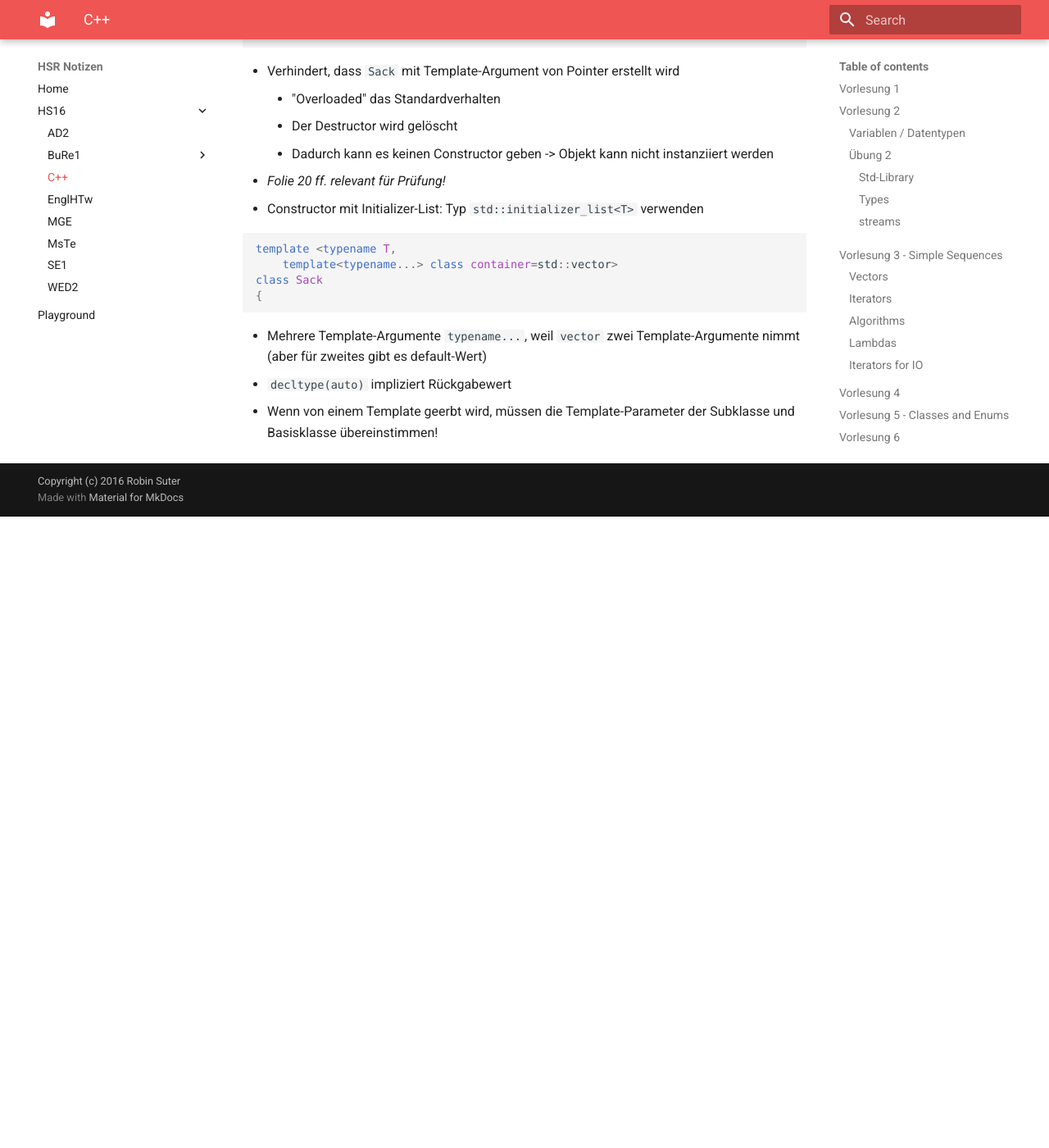
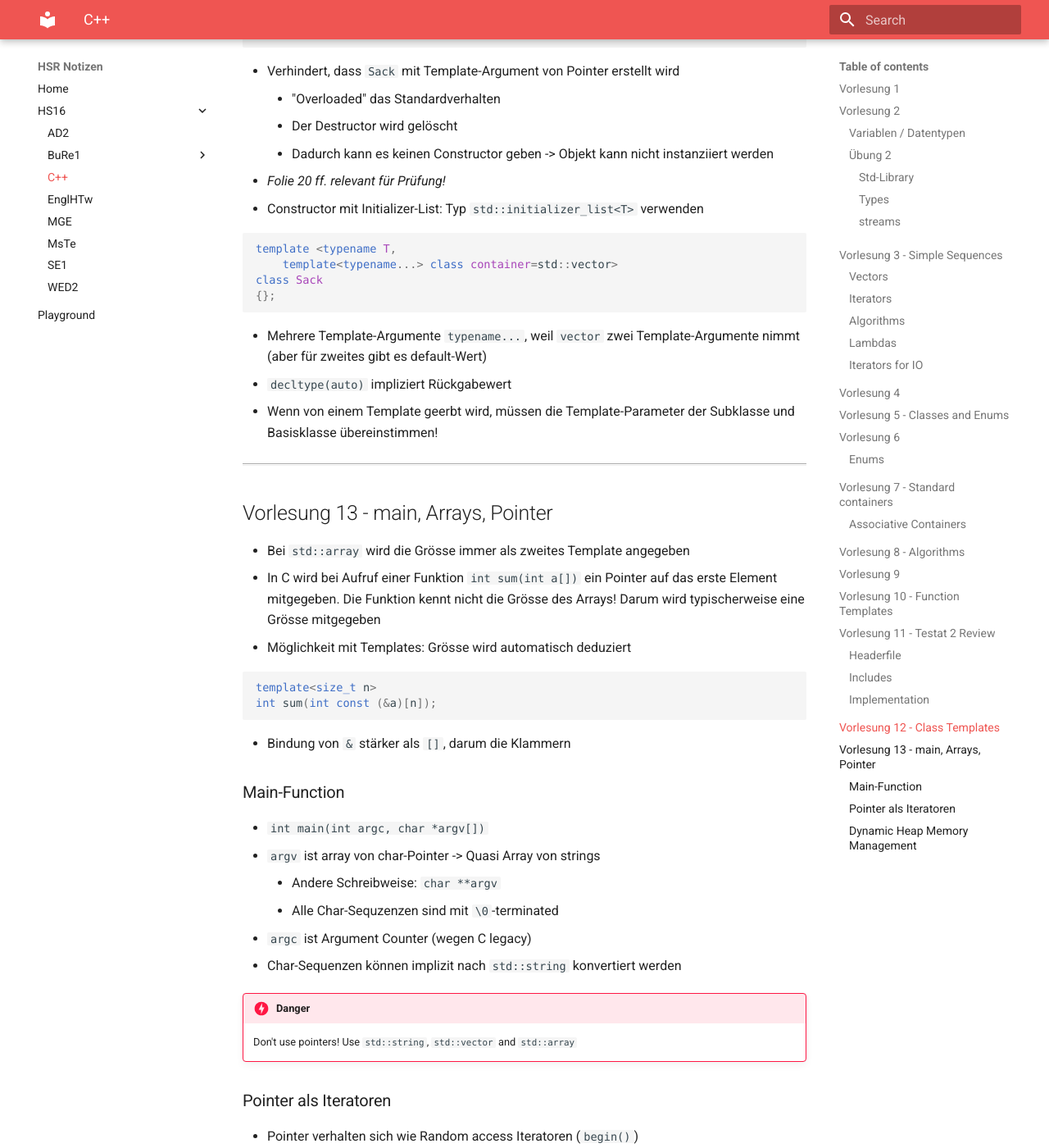
Before and after one commit to Excape/hsr-docs-hs16, an MkDocs documentation site: the page built from docs/hs16/cpi.md, in a window 1280 px wide and 1400 px high, scrolled down 17557 px. Shown: the whole window at 82% size. Built offline with MkDocs 1.6.1 and Material for MkDocs 9.7.7, drawn with Linux system fonts in a browser that asks for light colours; old or Windows-style settings are respelled for this version of MkDocs; before the commit the page ends 18187 px from its top, so only the background shows below that; some of the changed text lies outside the part shown.

````diff
--- a/docs/hs16/cpi.md
+++ b/docs/hs16/cpi.md
@@ -516,8 +516,54 @@ struct Sack<T*> {
 template <typename T,
     template<typename...> class container=std::vector>
 class Sack
-{
+{};
 ```
+
 - Mehrere Template-Argumente `typename...`, weil `vector` zwei Template-Argumente nimmt (aber für zweites gibt es default-Wert)
 - `decltype(auto)` impliziert Rückgabewert
 - Wenn von einem Template geerbt wird, müssen die Template-Parameter der Subklasse und Basisklasse übereinstimmen!
+
+---
+## Vorlesung 13 - main, Arrays, Pointer
+- Bei `std::array` wird die Grösse immer als zweites Template angegeben
+- In C wird bei Aufruf einer Funktion `int sum(int a[])` ein Pointer auf das erste Element mitgegeben. Die Funktion kennt nicht die Grösse des Arrays! Darum wird typischerweise eine Grösse mitgegeben
+- Möglichkeit mit Templates: Grösse wird automatisch deduziert
+```c++
+template<size_t n>
+int sum(int const (&a)[n]);
+```
+- Bindung von `&` stärker als `[]`, darum die Klammern
+
+### Main-Function
+- `int main(int argc, char *argv[])`
+- `argv` ist array von char-Pointer -> Quasi Array von strings
+    - Andere Schreibweise: `char **argv`
+    - Alle Char-Sequzenzen sind mit `\0`-terminated
+- `argc` ist Argument Counter (wegen C legacy)
+- Char-Sequenzen können implizit nach `std::string` konvertiert werden
+
+!!! danger
+    Don't use pointers! Use `std::string`, `std::vector` and `std::array`
+
+### Pointer als Iteratoren
+- Pointer verhalten sich wie Random access Iteratoren (`begin()`)
+- `argv` ist Iterator auf erstes Argument (= Programmname), `argv + argc` hinter das letzte (wie `end()`)
+
+### Dynamic Heap Memory Management
+- `new` und `delete` nie selbst verwenden!
+    - Gibt schnell memory leaks
+    - `new` erstellt Pointer und `delete` gibt es wieder frei
+- Besser: `std::unique_ptr` und `std::shared_ptr`
+    - Factory-Funktion `std::make_unique<T>` und `std::make_shared<T>`
+    - Wird verwendet wie normaler Pointer - `*ptr`
+    - `uniqe_ptr` ist nicht kopierbar (gibt es nur 1x)
+    - `shard_ptr` kann es mehrfach geben (aufwändiger aufzuräumen), ähnlich zu Java
+```c++
+auto sp = make_shared(X)();
+foo(X & x) {...}
+if (sp) foo(*sp);
+}
+```
+- check, ob Pointer noch gültig ist
+- Vorsicht vor zirkulären Referenzen! Werden nicht abgeräumt
+    - `weak_ptr` aus shared pointer erzeugen, er zählt aber den shared Pointer nicht hoch
````
Also changed, not shown: docs/hs16/mste.md (+58 -1 lines).
